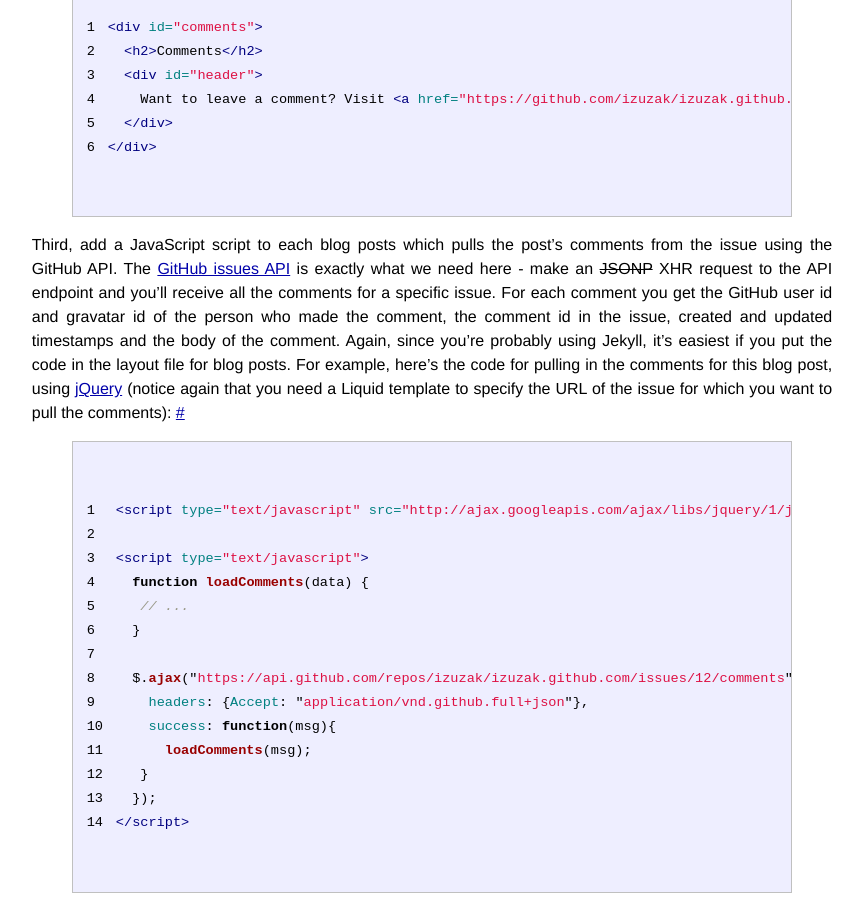
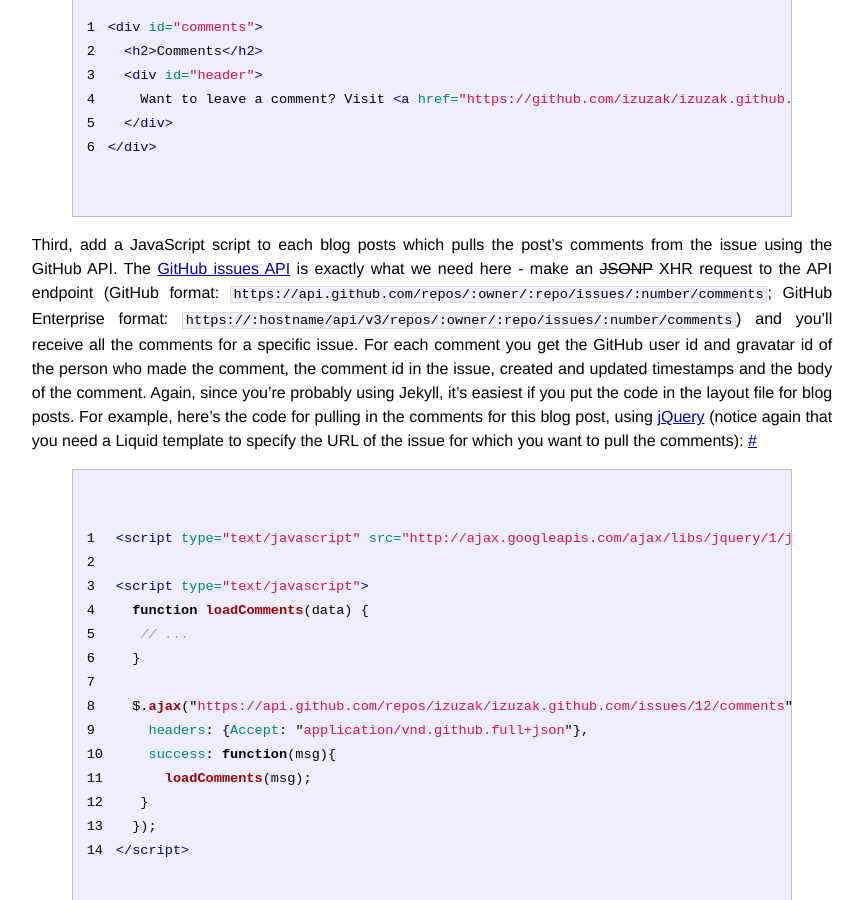
Before and after one commit to izuzak/izuzak.github.com, a Jekyll site: the page built from _posts/2011-02-18-github-hosted-comments-for-github-hosted-blogs.markdown, in a window 1280 px wide and 900 px high, scrolled down 1850 px. Shown: the whole window, without its empty margins (208-1072 px from the left). Built offline with Jekyll 4.4.1, drawn with Linux system fonts in a browser that asks for light colours; Markdown is read by kramdown in place of the engine named in the settings; comment, search, counter and statistics services are not loaded.

Commit message:
Added GitHub and GitHub Enterprise Comment API formats to post.

```diff
--- a/_posts/2011-02-18-github-hosted-comments-for-github-hosted-blogs.markdown
+++ b/_posts/2011-02-18-github-hosted-comments-for-github-hosted-blogs.markdown
@@ -50,7 +50,7 @@ And here's the snippet of the layout file for generating blog posts (``page.comm
 </div>
 {% endhighlight %}
 
-Third, add a JavaScript script to each blog posts which pulls the post's comments from the issue using the GitHub API. The [GitHub issues API](http://developer.github.com/v3/issues/) is exactly what we need here - make an <del>JSONP</del> XHR request to the API endpoint and you'll receive all the comments for a specific issue. For each comment you get the GitHub user id and gravatar id of the person who made the comment, the comment id in the issue, created and updated timestamps and the body of the comment. Again, since you're probably using Jekyll, it's easiest if you put the code in the layout file for blog posts. For example, here's the code for pulling in the comments for this blog post, using [jQuery](http://api.jquery.com/jQuery.ajax/) (notice again that you need a Liquid template to specify the URL of the issue for which you want to pull the comments):
+Third, add a JavaScript script to each blog posts which pulls the post's comments from the issue using the GitHub API. The [GitHub issues API](http://developer.github.com/v3/issues/) is exactly what we need here - make an <del>JSONP</del> XHR request to the API endpoint (GitHub format: `https://api.github.com/repos/:owner/:repo/issues/:number/comments`; GitHub Enterprise format: `https://:hostname/api/v3/repos/:owner/:repo/issues/:number/comments`) and you'll receive all the comments for a specific issue. For each comment you get the GitHub user id and gravatar id of the person who made the comment, the comment id in the issue, created and updated timestamps and the body of the comment. Again, since you're probably using Jekyll, it's easiest if you put the code in the layout file for blog posts. For example, here's the code for pulling in the comments for this blog post, using [jQuery](http://api.jquery.com/jQuery.ajax/) (notice again that you need a Liquid template to specify the URL of the issue for which you want to pull the comments):
 
 {% highlight html linenos %}
 <script type="text/javascript" src="http://ajax.googleapis.com/ajax/libs/jquery/1/jquery.min.js"></script>
```
